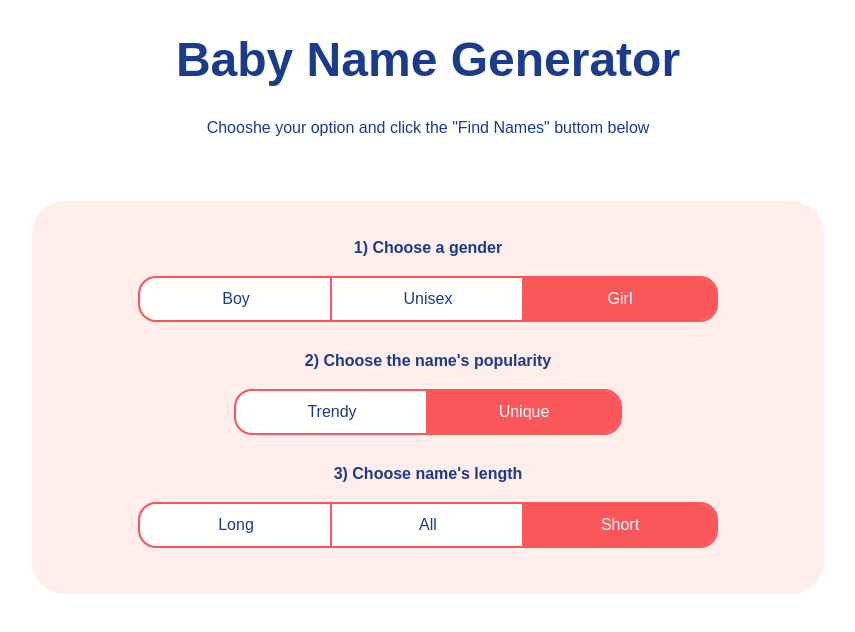
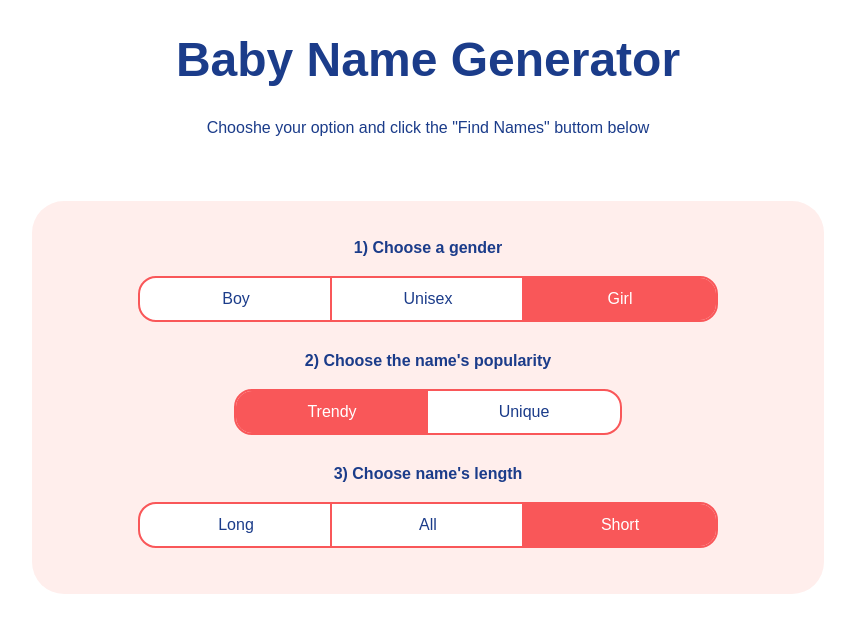
Before and after one commit to mykhailo-wdev/baby-name-generator, a Nuxt app: page / in a window 1280 px wide. Shown: the top 632 px of the page, without its empty margins (212-1067 px from the left). Built offline with nearby package versions, Linux system fonts and the light colour scheme.

Commit message:
Added part of typescript

```diff
--- a/app.vue
+++ b/app.vue
@@ -6,24 +6,24 @@
       <div class="option-container">
         <h4>1) Choose a gender</h4>
         <div class="option-buttons">
-          <button class="option option-left" :class="options.gender === 'Boy' && 'option-active'">Boy</button>
-          <button class="option" :class="options.gender === 'Unisex' && 'option-active'">Unisex</button>
-          <button class="option option-right" :class="options.gender === 'Girl' && 'option-active'">Girl</button>
+          <button class="option option-left" :class="options.gender === Gender.BOY && 'option-active'">Boy</button>
+          <button class="option" :class="options.gender === Gender.UNISEX && 'option-active'">Unisex</button>
+          <button class="option option-right" :class="options.gender === Gender.GIRL && 'option-active'">Girl</button>
         </div>
       </div>
       <div class="option-container">
         <h4>2) Choose the name's popularity</h4>
         <div class="option-buttons">
-          <button class="option option-left" :class="options.popularity === 'Trendy' && 'option-active'">Trendy</button>
-          <button class="option option-right" :class="options.popularity === 'Unique' && 'option-active'">Unique</button>
+          <button class="option option-left" :class="options.popularity === Popularity.TRENDY && 'option-active'">Trendy</button>
+          <button class="option option-right" :class="options.popularity === Popularity.UNIQUE && 'option-active'">Unique</button>
         </div>
       </div>
       <div class="option-container">
         <h4>3) Choose name's length</h4>
         <div class="option-buttons">
-          <button class="option option-left" :class="options.length === 'Long' && 'option-active'">Long</button>
-          <button class="option" :class="options.length === 'All' && 'option-active'">All</button>
-          <button class="option option-right" :class="options.length === 'Short' && 'option-active'">Short</button>
+          <button class="option option-left" :class="options.length === Length.LONG && 'option-active'">Long</button>
+          <button class="option" :class="options.length === Length.ALL && 'option-active'">All</button>
+          <button class="option option-right" :class="options.length === Length.SHORT && 'option-active'">Short</button>
         </div>
       </div>
     </div>
@@ -31,12 +31,37 @@
 </template>
 
 
-<script setup>
- const options = reactive({
-  gender: "Girl",
-  popularity: "Unique",
-  length: "Short"
- })
+<script setup lang="ts">
+
+enum Gender {
+  GIRL = 'Girl',
+  BOY = 'Boy',
+  UNISEX = 'Unisex'
+}
+
+enum Popularity {
+  TRENDY = 'Trendy',
+  UNIQUE = 'Unique'
+}
+
+
+enum Length {
+  LONG = 'Long',
+  SHORT = 'Short',
+  ALL = 'All'
+}
+
+interface OptionsState {
+  gender: Gender,
+  popularity: Popularity,
+  length: Length
+}
+
+ const options = reactive<OptionsState>({
+  gender: Gender.GIRL,
+  length: Length.SHORT,
+  popularity: Popularity.TRENDY
+})
 </script>
 
 
```
